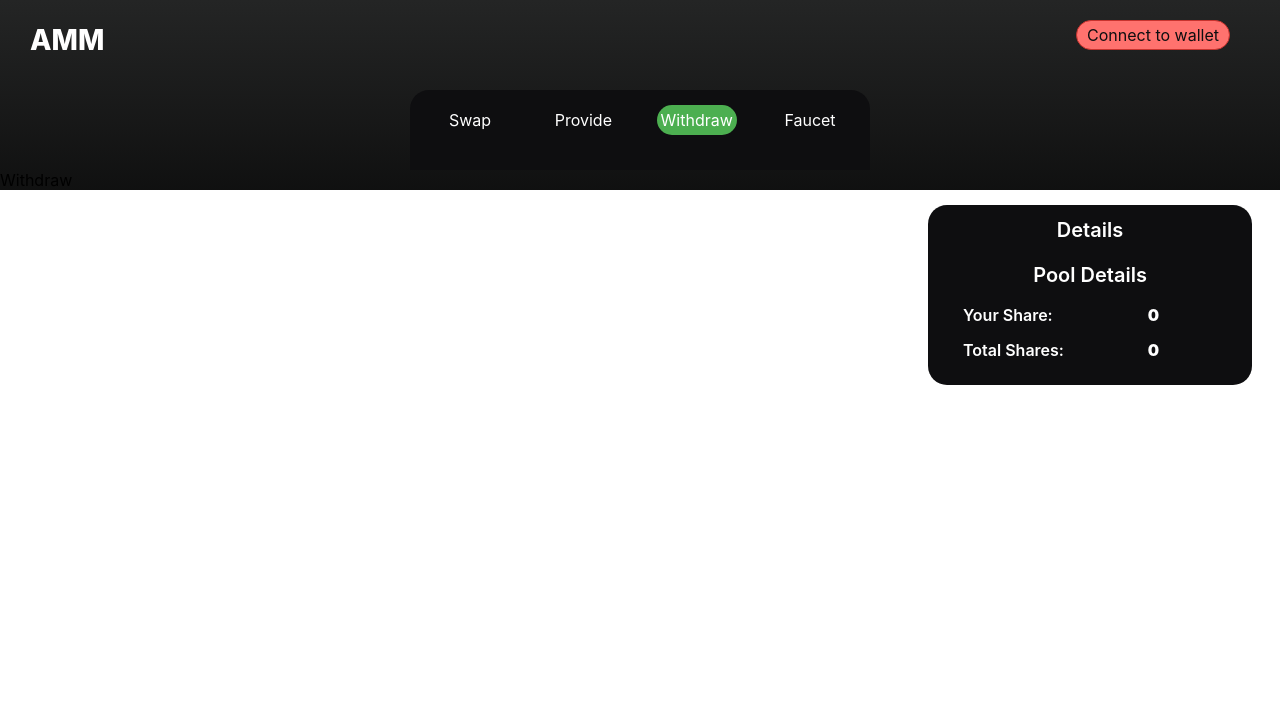
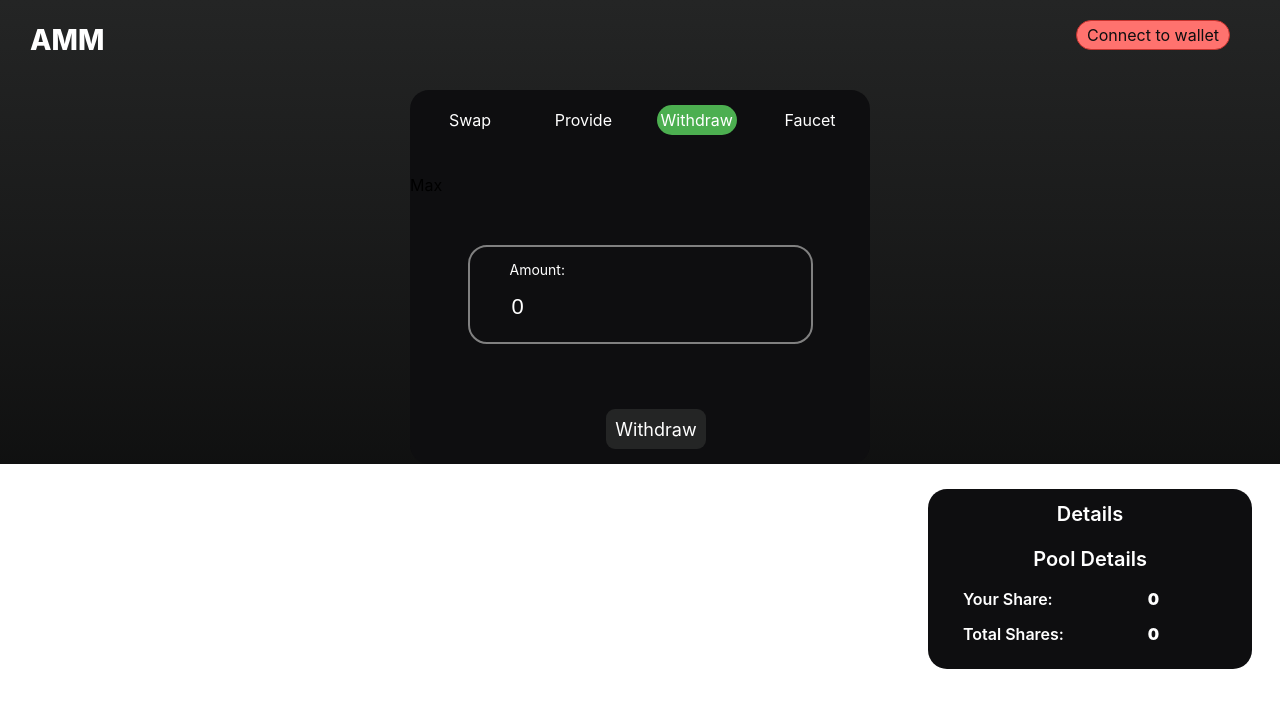
Before and after one commit to codegod2222/Avax-amm-defi, a Next.js app in the folder client/: page / in a window 1280 px wide. Both pictures are taken after a click on the element "Withdraw". Shown: the top 708 px of the page. Built offline with nearby package versions, Linux system fonts and the light colour scheme.

Commit message:
withdraw

```diff
--- a/client/components/Container.tsx
+++ b/client/components/Container.tsx
@@ -6,6 +6,7 @@ import styles from "./Container.module.css";
 import Swap from "./Swap";
 import Details from "./Details";
 import Faucet from "./Faucet";
+import Withdraw from "./Withdraw";
 
 type Props = {
   usdcContract: UsdcType | undefined;
@@ -80,7 +81,14 @@ export default function Container({
         />
       )}
       {activeTab === "Provide" && <div>Provide</div>}
-      {activeTab === "Withdraw" && <div>Withdraw</div>}
+      {activeTab === "Withdraw" && (
+        <Withdraw
+          usdcContract={usdcContract}
+          joeContract={joeContract}
+          ammContract={ammContract}
+          currentAccount={currentAccount}
+        />
+      )}
       {activeTab === "Faucet" && (
         <Faucet
           usdcContract={usdcContract}
--- a/client/components/Select.module.css
+++ b/client/components/Select.module.css
@@ -32,6 +32,8 @@
     cursor: pointer;
 }
 
+/* TODO これより下は個々のモジュール */
+
 .swapIcon {
     width: 5%;
     text-align: center;
@@ -39,3 +41,10 @@
     margin: 40px auto;
     color: #ff726e;
 }
+
+.withdrawEstimate {
+    height: 30px;
+    width: 75%;
+    margin: 10px auto;
+    color: white;
+}
--- /dev/null
+++ b/client/components/Withdraw.tsx
@@ -0,0 +1,140 @@
+import { ChangeEvent, useEffect, useState } from "react";
+import { USDCToken as UsdcType } from "../typechain-types";
+import { JOEToken as JoeType } from "../typechain-types";
+import { AMM as AmmType } from "../typechain-types";
+import { UsdcAddress, JoeAddress } from "../hooks/useContract";
+import styles from "./Select.module.css";
+import { BigNumber } from "ethers";
+import BoxTemplate from "./BoxTemplate";
+
+type Props = {
+  usdcContract: UsdcType | undefined;
+  joeContract: JoeType | undefined;
+  ammContract: AmmType | undefined;
+  currentAccount: string | undefined;
+};
+
+export default function Withdraw({
+  usdcContract,
+  joeContract,
+  ammContract,
+  currentAccount,
+}: Props) {
+  const [amountOfShare, setAmountOfShare] = useState("");
+
+  //TODO: トークン情報を配列にしたらまとめる
+  const [estimateUsdcToken, setEstimateUsdcToken] = useState("");
+  const [estimateJoeToken, setEstimateJoeToken] = useState("");
+
+  const [userShare, setUserShare] = useState(BigNumber.from(0));
+
+  const [precision, setPrecision] = useState(BigNumber.from(0));
+
+  useEffect(() => {
+    getPrecision();
+    getUserShare();
+  }, []);
+
+  const getUserShare = async () => {
+    if (!ammContract) return;
+    if (!currentAccount) return;
+    try {
+      const share = await ammContract.shares(currentAccount);
+      setUserShare(share);
+    } catch (error) {
+      alert(error);
+    }
+  };
+
+  async function getPrecision() {
+    if (!ammContract) return;
+    try {
+      const precision = await ammContract.PRECISION();
+      setPrecision(precision);
+    } catch (error) {
+      console.log(error);
+    }
+  }
+
+  const getEstimate = async () => {
+    if (!ammContract) return;
+    try {
+      let estimate = await ammContract.withdrawEstimate(
+        UsdcAddress,
+        BigNumber.from(amountOfShare).mul(precision)
+      );
+      setEstimateUsdcToken(estimate.toString()); //TODO: 桁調整
+
+      estimate = await ammContract.withdrawEstimate(
+        JoeAddress,
+        BigNumber.from(amountOfShare).mul(precision)
+      );
+      setEstimateJoeToken(estimate.toString()); //TODO: 桁調整
+    } catch (error) {
+      alert(error);
+    }
+  };
+
+  const onChangeAmountOfShare = async (e: ChangeEvent<HTMLInputElement>) => {
+    setAmountOfShare(e.target.value);
+    getEstimate();
+  };
+
+  const getMaxShare = async () => {
+    setAmountOfShare(userShare.toString());
+    getEstimate();
+  };
+
+  // Withdraws the share
+  const withdrawShare = async () => {
+    if (!ammContract) return;
+    if (["", "."].includes(amountOfShare)) {
+      alert("Amount should be a valid number"); //TODO わかってない
+      return;
+    }
+    if (userShare.toString() < amountOfShare) {
+      alert("Amount should be less than your max share");
+      return;
+    }
+    try {
+      const txn = await ammContract.withdraw(
+        BigNumber.from(amountOfShare).div(precision)
+      );
+      console.log(txn);
+      await txn.wait();
+      setAmountOfShare("");
+      setEstimateUsdcToken("");
+      setEstimateJoeToken("");
+      // await props.getHoldings();//TODO 更新作業
+      alert("Success!");
+    } catch (error) {
+      alert(error);
+    }
+  };
+
+  return (
+    <div className={styles.tabBody}>
+      <div onClick={() => getMaxShare()} className={styles.getMax}>
+        Max
+      </div>
+      <BoxTemplate
+        leftHeader={"Amount:"}
+        right=""
+        value={Number(amountOfShare)}
+        onChange={(e) => onChangeAmountOfShare(e)}
+      />
+      {/* TODO usdcとjoeをハードコードしてるので注意 */}
+      {estimateUsdcToken !== "" && estimateJoeToken !== "" && (
+        <div className={styles.withdrawEstimate}>
+          <div>Amount of Usdc: {estimateUsdcToken}</div>
+          <div>Amount of Joe: {estimateUsdcToken}</div>
+        </div>
+      )}
+      <div className={styles.bottomDiv}>
+        <div className={styles.btn} onClick={() => withdrawShare()}>
+          Withdraw
+        </div>
+      </div>
+    </div>
+  );
+}
```
